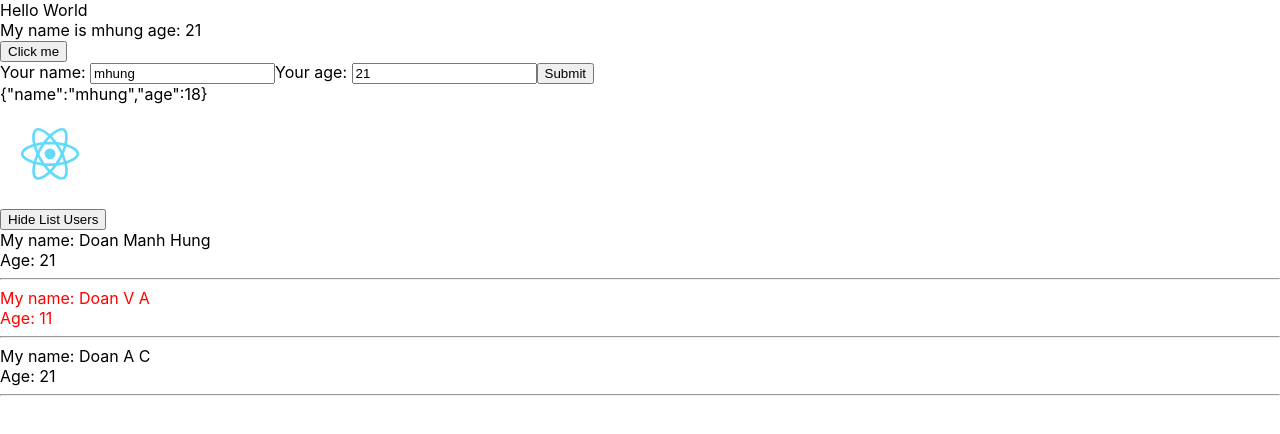
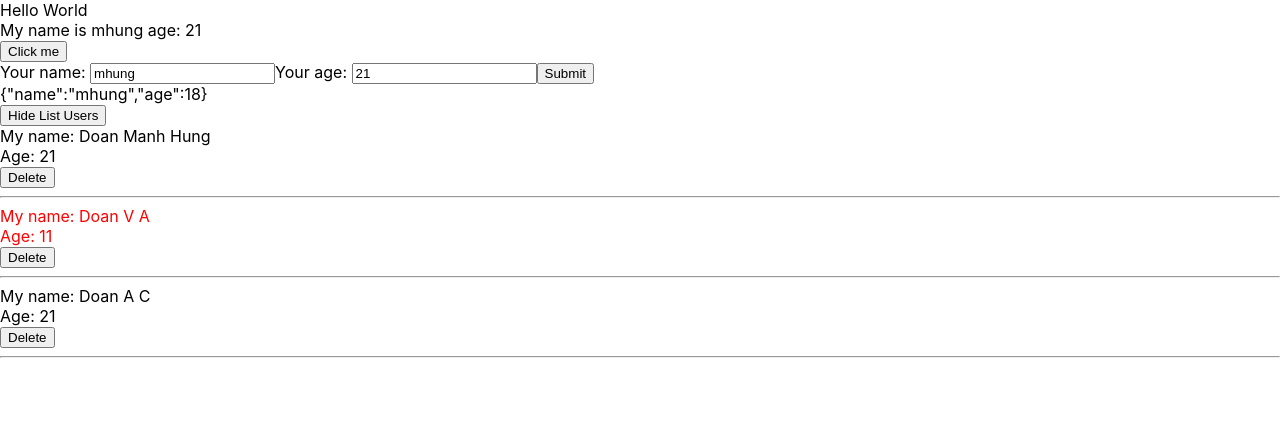
Before and after one commit to manhhungdoan/base-react-redux, a React (Create React App) app: page / in a window 1280 px wide. Shown: the top 434 px of the page. Built offline with nearby package versions, Linux system fonts and the light colour scheme.

Commit message:
#31 delete data

```diff
--- a/src/components/DisplayInfor.js
+++ b/src/components/DisplayInfor.js
@@ -21,7 +21,7 @@
                 {JSON.stringify(test_variables)}
                 <br></br>
                 <div className="display-infor-container">
-                    <img src={logo} />
+                    {/* <img src={logo} /> */}
                     <div>
                         <button onClick={() => this.handleShowHide()}>{this.state.isShowList === true ? "Hide List Users" : "Show List Users"}</button>
                     </div>
@@ -30,10 +30,13 @@
                             {
                                 listUsers.map((user) => {
                                     return (
-                                        <div onClick={() => this.deleteUser(user.id)} className={+user.age > 18 ? "green" : "red"}>
+                                        <div className={+user.age > 18 ? "green" : "red"}>
                                             My name: {user.name}
                                             <br></br>
                                             Age: {user.age}
+                                            <div>
+                                                <button onClick={() => this.deleteUser(user.id)}>Delete</button>
+                                            </div>
                                             <hr></hr>
                                         </div>
                                     )
--- a/src/components/MyComponent.js
+++ b/src/components/MyComponent.js
@@ -17,10 +17,10 @@
         })
     }
     handleDeleteUser = (id) => {
-        let currentUser = _.clone(this.state.listUsers);
-        currentUser = currentUser.filter(user => user.id !== id)
+        let listUsersClone = this.state.listUsers;
+        listUsersClone = listUsersClone.filter(item => item.id !== id);
         this.setState({
-            listUsers: currentUser
+            listUsers: listUsersClone
         })
     }
     render() {
```
